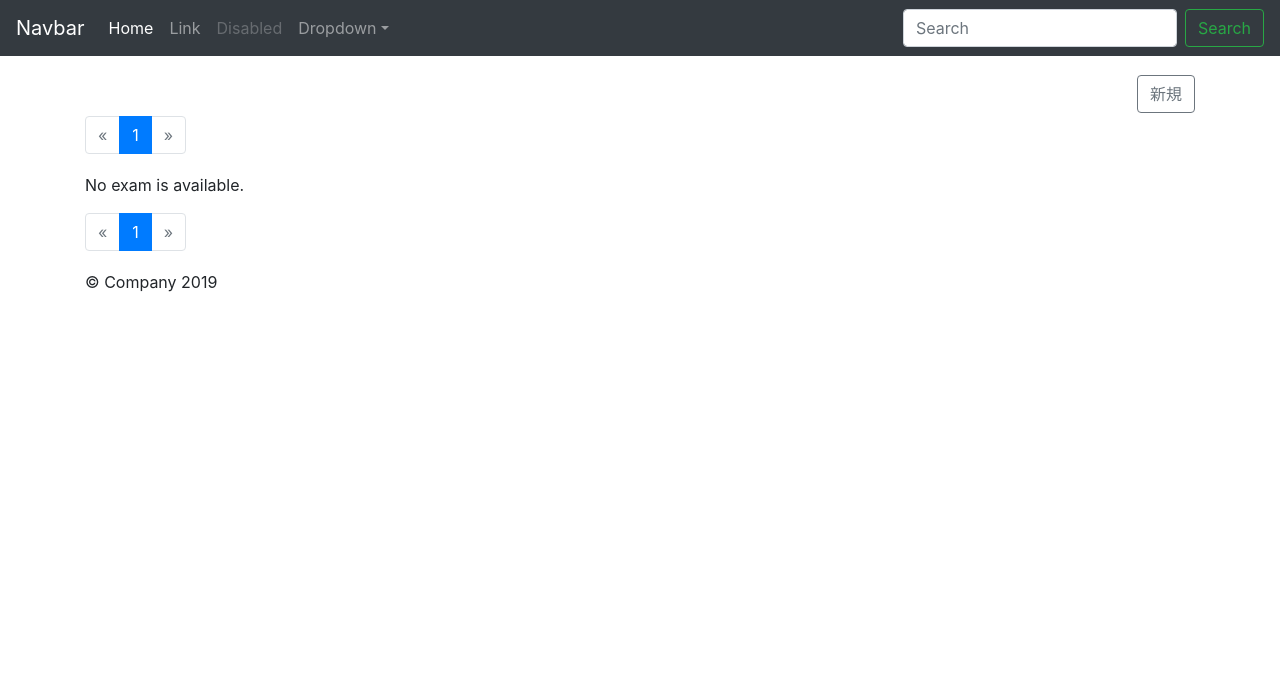
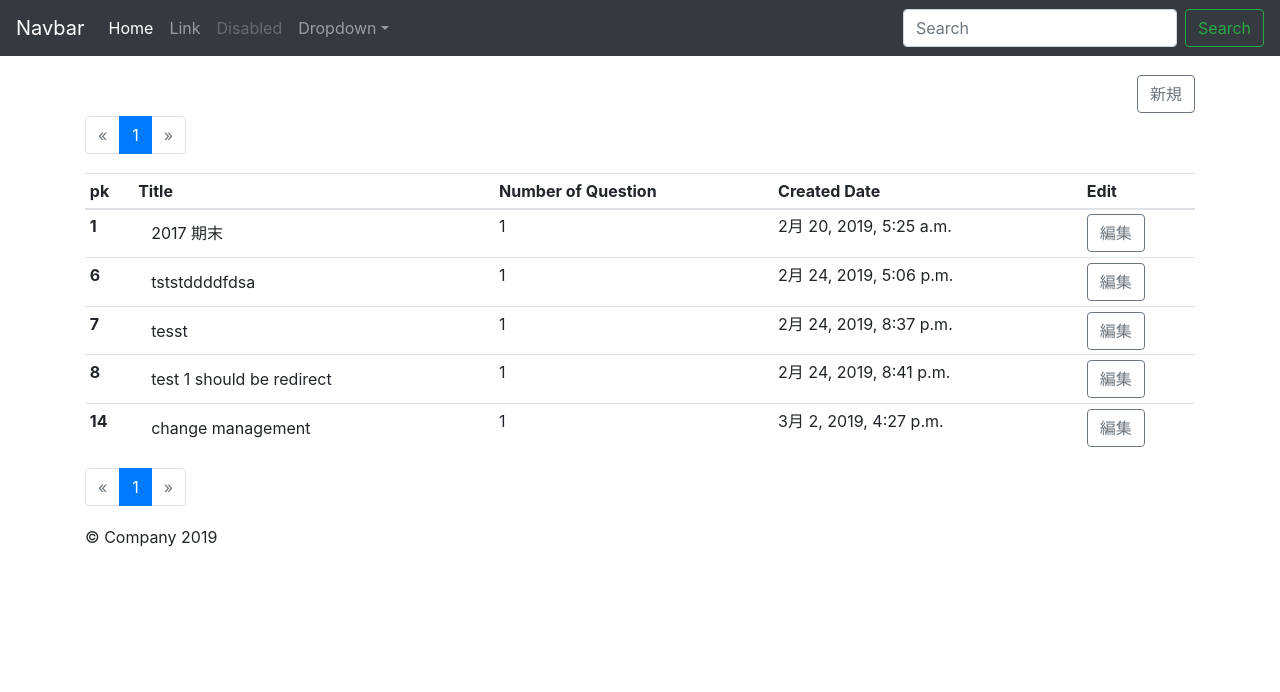
Before and after one commit to ppp314/multiple, a Django app: page /list/ in a window 1280 px wide. Shown: the top 692 px of the page. Run offline with Django 3.2, Linux system fonts and the light colour scheme; data comes from the database, SQL or seed files in the repository; data that the repository does not hold is empty; parts of the project's set-up code (start-up, migrations or seed data) failed here and were passed over; some libraries are stand-ins or nearby versions.

Commit message:
Use InlineFormSetView to handle the eidt question.
Only test is passing for now.  Edit button is broken.

```diff
--- a/choice/models.py
+++ b/choice/models.py
@@ -58,7 +58,7 @@
 
 class Question(models.Model):
 
-    exam = models.ForeignKey('Person', on_delete=models.CASCADE)
+    exam = models.ForeignKey('Exam', on_delete=models.CASCADE)
 
     no = models.IntegerField(
         verbose_name='大問',
@@ -91,7 +91,7 @@
 
 class Bookmark(models.Model):
     title = models.CharField(max_length=100)
-    url = models.CharField(max_length=100)
+    url = models.CharField(max_length=1000)
 
     def __str__(self):
         return str(self.title)
--- a/choice/templates/choice/exam_list.html
+++ b/choice/templates/choice/exam_list.html
@@ -41,6 +41,7 @@
 	    <th scope="col">Title</th>
 	    <th scope="col">Number of Question</th>
 	    <th scope="col">Created Date</th>
+	    <th scope="col">Edit</th>
 	  </tr>
 	</thead>
 	<tbody>
@@ -50,6 +51,7 @@
 	      <td><a class="btn btn-default" href="{% url 'choice:exam-question-view' exam.id %}">{{ exam.title }}</a></td>
 	      <td>{{ exam.number_of_question }}</td>
 	      <td>{{ exam.created_date }}</td>
+	      <td><a class="btn btn-outline-secondary" href="{% url 'choice:edit-question' exam.id %}">編集</a>
 	    </tr>
 	  {% endfor %}
 	</tbody>
--- a/choice/test_urls.py
+++ b/choice/test_urls.py
@@ -23,7 +23,7 @@
 from django.urls.base import resolve, Resolver404
 from .views import HomeView, AboutView, ExamIndexView, ExamQuestionView, \
     ExamUpdateView, ExamDeleteView, QuestionIndexView,  ExamDetailView, \
-    vote, ExamCreate, multiple_question_form, add_question, SuccessView, \
+    vote, ExamCreate, multiple_question_form, EditQuestionView, SuccessView, \
     PersonCarCreateFormsetView, PersonQuestionCreateFromSetView
 
 
@@ -39,7 +39,7 @@
     ('/vote/1/', vote),
     ('/create/', ExamCreate),
     ('/testform/', multiple_question_form),
-    ('/addquestion/', add_question),
+    ('/editquestion/1', EditQuestionView),
     ('/success/', SuccessView),
     ('/exampersoncar/', PersonCarCreateFormsetView),
     ('/examcreate/', PersonQuestionCreateFromSetView),
--- a/choice/urls.py
+++ b/choice/urls.py
@@ -22,11 +22,9 @@
 
 from .views import HomeView, AboutView, ExamIndexView, ExamDetailView, \
     ExamDeleteView, ExamUpdateView, ExamCreate, QuestionIndexView, \
-    ExamQuestionView, vote, multiple_question_form, SuccessView, \
-    ParentCreateView, PersonCarCreateFormsetView, \
+    ExamQuestionView, vote, multiple_question_form, EditQuestionView, \
+    SuccessView, ParentCreateView, PersonCarCreateFormsetView, \
     PersonQuestionCreateFromSetView
-
-from .views import add_question
 
 app_name = 'choice'
 
@@ -43,7 +41,8 @@
     path('vote/<int:pk>/', vote, name='exam-vote'),
     path('create/', ExamCreate.as_view(), name='exam-create'),
     path('testform/', multiple_question_form, name='test-form'),
-    path('addquestion/', add_question, name='add-question'),
+    path('editquestion/<int:pk>', EditQuestionView.as_view(),
+         name='edit-question'),
     path('success/', SuccessView.as_view(), name='success'),
     path('exampersoncar/',
          PersonCarCreateFormsetView.as_view(), name='exam-ppp'),
--- a/choice/views.py
+++ b/choice/views.py
@@ -29,7 +29,7 @@
 from django import forms
 from django.forms import inlineformset_factory
 from extra_views import CreateWithInlinesView, InlineFormSet, \
-    InlineFormSetFactory
+    InlineFormSetFactory, InlineFormSetView
 from .models import Exam, Question
 from .models import Bookmark, Car, Person
 from .forms import MultipleQuestionChoiceForm
@@ -126,25 +126,10 @@
     return render(request, 'choice/name.html', {'form': form})
 
 
-def add_question(request):
-    form = MyExamForm(request.POST or None)
-    QuestionFormSet = inlineformset_factory(Exam, Question, fields='__all__', extra=5, max_num=5, can_delete=False)
-    if request.method == 'POST' and form.is_valid():
-        exam = form.save(commit=False)
-        formset = QuestionFormSet(request.POST, request.FILES, instance=exam)
-        if formset.is_valid():
-            exam.save()
-            formset.save()
-            return redirect('choice:exam-list')
-
-        else:
-            formset = QuestionFormSet(request.POST, request.FILES, instance=exam)
-    else:
-        formset = QuestionFormSet()
-
-    return render(request, 'choice/post_form.html',
-                  {'form': form,
-                   'formset': formset})
+class EditQuestionView(InlineFormSetView):
+    model = Exam
+    inline_model = Question
+    template_name = 'choice/post_form.html'
 
 
 class HomeView(TemplateView):
```
Also changed, not shown: choice/test_models.py (+16 -16 lines), choice/test_views.py (+1 -8 lines), choice/migrations/0017_auto_20190506_0640.py (added).
